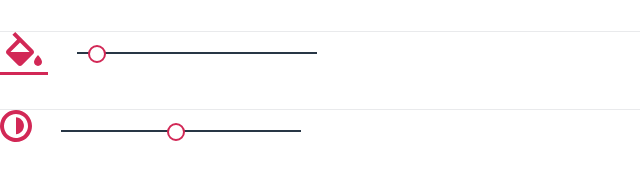
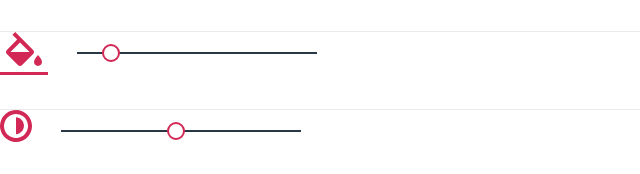
Before and after one commit to Ruslis80/834003-pink-22, a website: page source/catalog.html in a window 1280 px wide. Shown: the part 1522-1696 px from the top of the page, 0-640 px from the left. Drawn offline with nearby package versions, Linux system fonts and the light colour scheme; files that its build step writes are made by us from their sources.

Commit message:
(Изменил положение ползунка)

```diff
--- a/source/catalog.html
+++ b/source/catalog.html
@@ -132,7 +132,7 @@
               <img class="saturation" src="img/range-filter/fill.svg" width="48" height="43" alt="насыщенность">
               <div class="range__control">
                 <div class="scale"></div>
-                <div class="toggle" tabindex="0" style="left: 15%"></div>
+                <div class="toggle" tabindex="0" style="left: 20%"></div>
               </div>
             </div>
             <div class="range__filter-wrapper">
--- a/source/less/blocks/photos-filters.less
+++ b/source/less/blocks/photos-filters.less
@@ -28,7 +28,7 @@
 
   .toggle {
     position: absolute;
-    top: -7px;
+    top: -8px;
     left: 25px;
     width: 14px;
     height: 14px;
```
